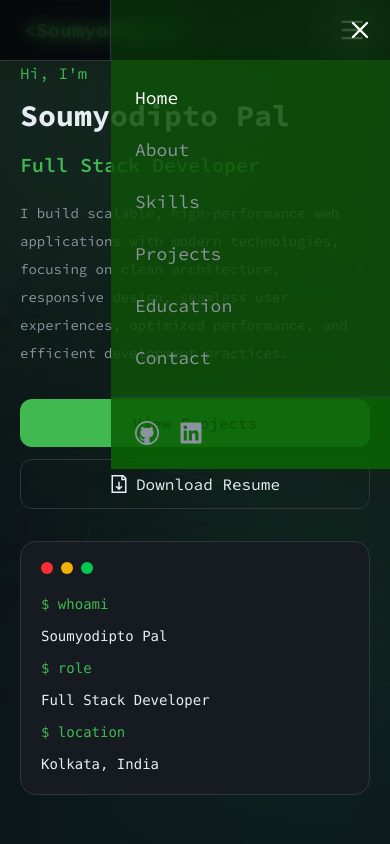
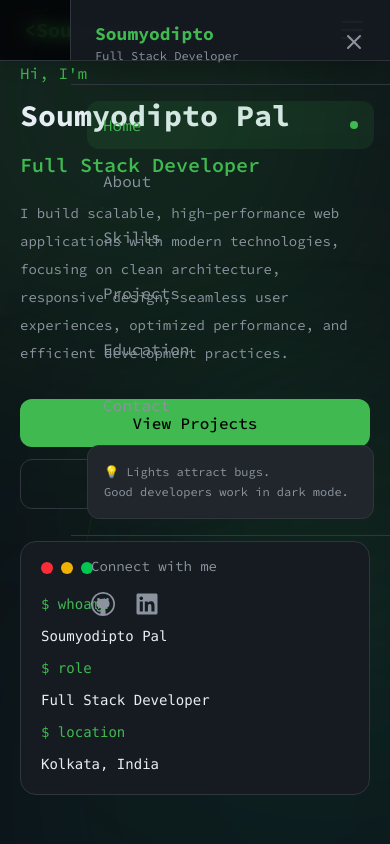
Before and after one commit to Soumyodipto68/my-portfolio, a React (Vite) app: page / in a window 390 px wide. Both pictures are taken after a click on the button 352 px from the left and 30 px from the top of the page. Shown: the top 844 px of the page. Built offline with nearby package versions, Linux system fonts and the light colour scheme.

Commit message:
mobile Icons

```diff
--- a/src/components/Navbar.tsx
+++ b/src/components/Navbar.tsx
@@ -168,73 +168,114 @@ const Navbar = () => {
         initial={{ opacity: 0 }}
         animate={{ opacity: 1 }}
         exit={{ opacity: 0 }}
-              className="md:hidden fixed inset-0 bg-black/50 backdrop-blur-sm z-40"
+        className="md:hidden fixed inset-0 bg-black/60 backdrop-blur-sm z-40"
       />
 
       {/* Sidebar */}
       <motion.div
-              initial={{ x: 280 }}
+        initial={{ x: "100%" }}
         animate={{ x: 0 }}
-              exit={{ x: 280 }}
-              transition={{ type: "spring", bounce: 0.3 }}
-              className="md:hidden fixed top-0 right-0 h-full w-[280px] bg-[#0b62055b] backdrop-blur-xl border-l border-[#30363d] z-50 flex flex-col"
+        exit={{ x: "100%" }}
+        transition={{
+          type: "spring",
+          stiffness: 300,
+          damping: 30,
+        }}
+        className="md:hidden fixed top-0 right-0 h-full w-[85%] max-w-[320px] bg-[#161b22]/95 backdrop-blur-2xl
+        border-l border-[#30363d]
+        shadow-2xl z-50 flex flex-col"
       >
-              {/* Close Button */}
-              <div className="flex justify-end p-4">
+        {/* Header */}
+        <div className="flex items-center justify-between px-6 py-5 border-b border-[#30363d]">
+          <div>
+            <h2 className="text-lg font-bold text-[#3fb950]">
+              Soumyodipto
+            </h2>
+            <p className="text-xs text-[#8b949e]">
+              Full Stack Developer
+            </p>
+          </div>
+
           <motion.button
             onClick={() => setOpen(false)}
             whileHover={{ scale: 1.1 }}
             whileTap={{ scale: 0.9 }}
-                  className="text-white hover:text-[#3fb950] transition"
+            className="text-[#8b949e] hover:text-white"
           >
-                  <X size={28} />
+            <X size={24} />
           </motion.button>
         </div>
 
         {/* Links */}
-              <ul className="flex flex-col p-6 gap-6 flex-grow bg-[#0e5009dc]">
+        <ul className="p-4 flex-grow space-y-2">
           {links.map((link, index) => (
             <motion.li
               key={link.id}
               initial={{ opacity: 0, x: 20 }}
               animate={{ opacity: 1, x: 0 }}
-                    transition={{ delay: index * 0.1 }}
+              transition={{ delay: index * 0.08 }}
             >
               <motion.button
                 onClick={() => scrollToSection(link.id)}
-                      whileHover={{ x: 10 }}
-                      className={`text-left text-lg transition hover:text-[#3fb950] ${
-                        active === link.id ? "text-white" : "text-[#8b949e]"
+                whileTap={{ scale: 0.97 }}
+                className={`w-full flex items-center justify-between
+                px-4 py-3 rounded-xl transition-all duration-300
+                ${
+                  active === link.id
+                    ? "bg-[#3fb950]/10 text-[#3fb950]"
+                    : "text-[#8b949e] hover:bg-[#21262d] hover:text-white"
                 }`}
               >
-                      {link.name}
+                <span>{link.name}</span>
+
+                {active === link.id && (
+                  <div className="w-2 h-2 rounded-full bg-[#3fb950]" />
+                )}
               </motion.button>
             </motion.li>
           ))}
         </ul>
 
+        {/* Developer Quote */}
+        <div className="px-4 pb-4">
+          <div className="p-4 rounded-xl bg-[#21262d] border border-[#30363d]">
+            <p className="text-xs text-[#8b949e] leading-5">
+              💡 Lights attract bugs.
+              <br />
+              Good developers work in dark mode.
+            </p>
+          </div>
+        </div>
+
         {/* Socials */}
-              <div className="flex items-center gap-5 p-6 border-t border-[#30363d] bg-[#0b6205e4]">
+        <div className="border-t border-[#30363d] p-5">
+          <p className="text-sm text-[#8b949e] mb-4">
+            Connect with me
+          </p>
+
+          <div className="flex gap-5">
             <motion.a
               href="https://github.com/soumyodipto68"
               target="_blank"
               rel="noopener noreferrer"
-                  whileHover={{ scale: 1.2 }}
+              whileHover={{ scale: 1.15 }}
               whileTap={{ scale: 0.9 }}
               className="text-[#8b949e] hover:text-[#3fb950] transition"
             >
               <VscGithub size={24} />
             </motion.a>
+
             <motion.a
               href="https://www.linkedin.com/in/soumyodipto/"
               target="_blank"
               rel="noopener noreferrer"
-                  whileHover={{ scale: 1.2 }}
+              whileHover={{ scale: 1.15 }}
               whileTap={{ scale: 0.9 }}
               className="text-[#8b949e] hover:text-[#3fb950] transition"
             >
               <FaLinkedin size={24} />
             </motion.a>
+          </div>
         </div>
       </motion.div>
     </>
```
Lines whose indentation alone changed are shown as unchanged.
